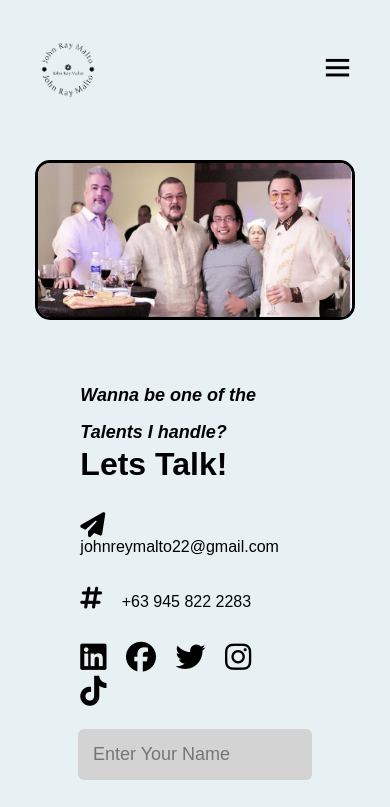
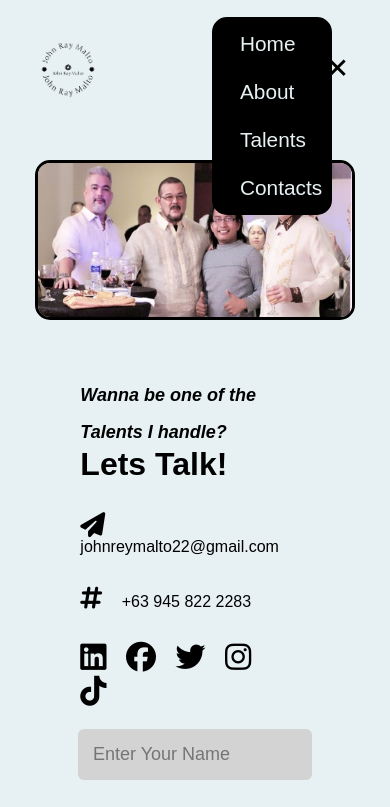
Before and after one commit to Carma6478/MaltoPAGE, a plain HTML site: page contact.html in a window 390 px wide. Both pictures are taken after a click on the element 337 px from the left and 67 px from the top of the page. Shown: the top 807 px of the page. Drawn offline with nearby package versions, Linux system fonts and the light colour scheme.

Commit message:
Add files via upload

```diff
--- a/about.css
+++ b/about.css
@@ -181,7 +181,7 @@ body{
     background: #000;
     font-weight: 300;
     margin-top: 200px;
-    position: relative;
+    position: absolute;
     bottom: 0;
 }
 
@@ -237,7 +237,7 @@ body{
         right: 35px;
     }
     .copyright{
-        position: absolute;
+        position: relative;
         bottom: 0;
     }
 
--- a/contact.js
+++ b/contact.js
@@ -14,3 +14,12 @@ form.addEventListener('submit', e => {
     })
     .catch(error => console.error('Error!', error.message))
 })
+
+let menu = document.querySelector('#menu-icon');
+let links = document.querySelector('.links');
+
+menu.onclick = () =>
+{
+    menu.classList.toggle('bx-x');
+    links.classList.toggle('open');
+}
```
